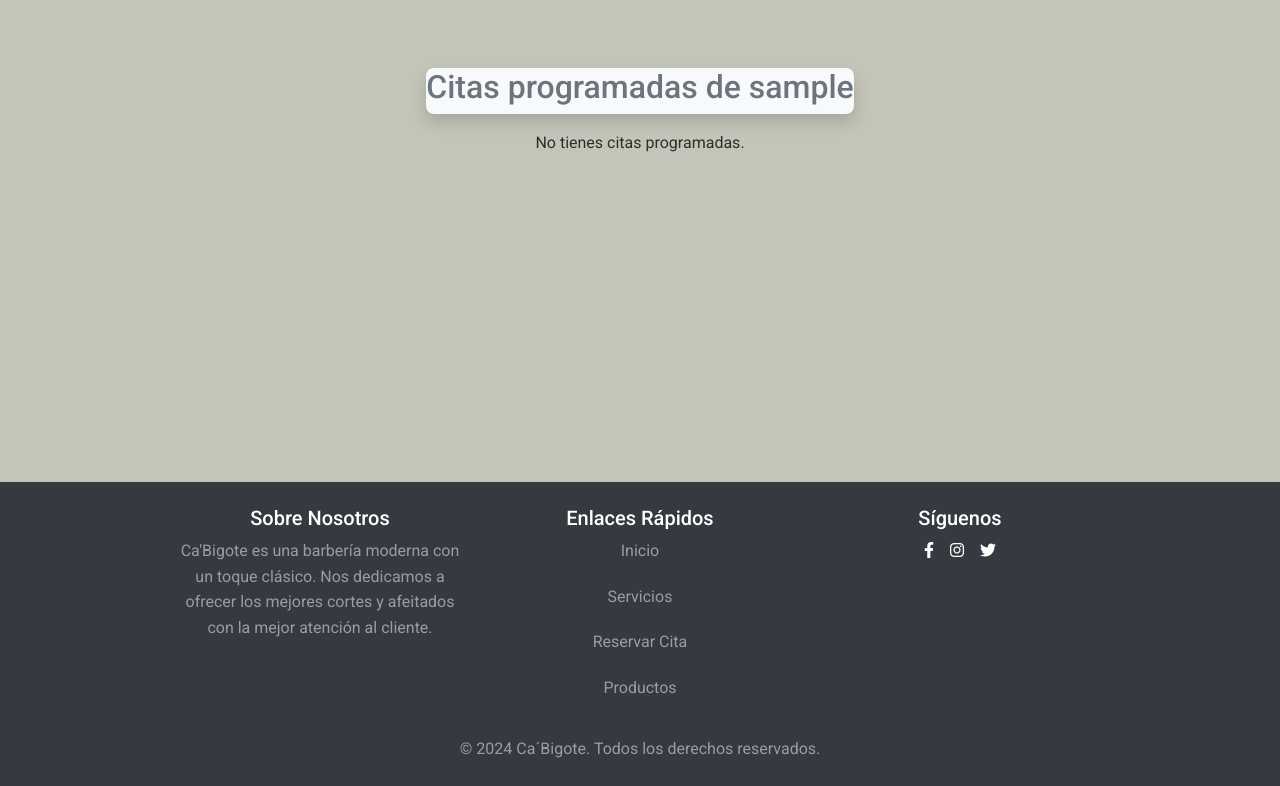
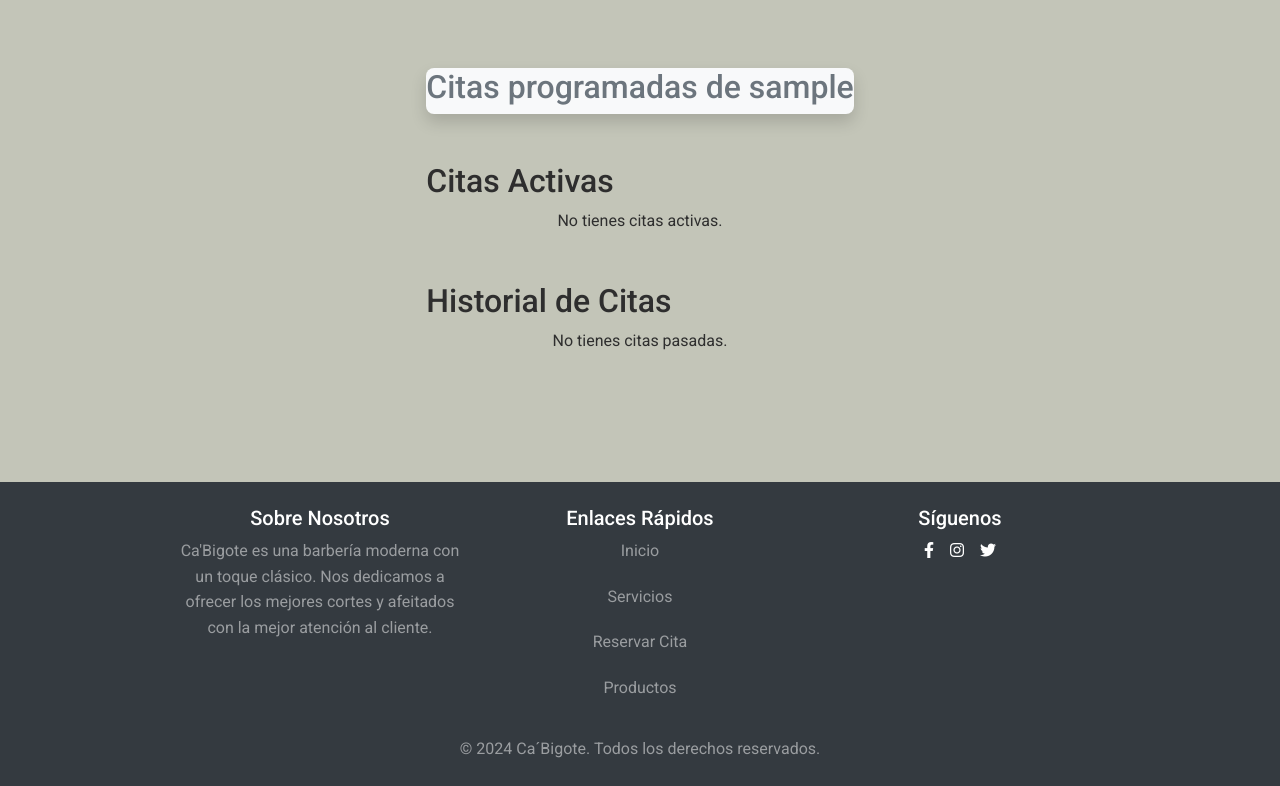
Before and after one commit to AmeriK88/Django-Barber-Webapp, a Django app: page /citas/ in a window 1280 px wide. Shown: the part 209-995 px from the top of the page. Run offline with Django 5.2, Linux system fonts and the light colour scheme; the visitor is signed in with stand-in values (Sample User, id 1); data that the repository does not hold is empty; some libraries are stand-ins or nearby versions; some web fonts are replaced.

Commit message:
fix&style: historial de citas mejorado + cambios en estilo titulos plantillas

```diff
--- a/citas/urls.py
+++ b/citas/urls.py
@@ -4,7 +4,6 @@ from django.contrib.auth import views as auth_views
 from .views import editar_perfil_usuario
 
 app_name = 'citas'
-
 
 urlpatterns = [
     path('', views.home, name='home'),
@@ -26,5 +25,4 @@ urlpatterns = [
     path('accounts/reset/done/', auth_views.PasswordResetCompleteView.as_view(), name='password_reset_complete'),
     path('perfil/editar/', editar_perfil_usuario, name='editar_perfil_usuario'),
     path('producto/<int:producto_id>/', views.detalle_producto, name='detalle_producto'),
-
 ]
--- a/citas/views.py
+++ b/citas/views.py
@@ -87,8 +87,10 @@ def reservar_cita(request):
 @login_required
 @handle_exceptions
 def ver_citas(request):
-    citas = Cita.objects.filter(usuario=request.user)
-    return render(request, 'citas/ver_citas.html', {'citas': citas})
+    citas_activas = Cita.objects.filter(usuario=request.user, fecha__gte=timezone.now())
+    citas_pasadas = Cita.objects.filter(usuario=request.user, fecha__lt=timezone.now())
+    return render(request, 'citas/ver_citas.html', {'citas_activas': citas_activas, 'citas_pasadas': citas_pasadas})
+
 
 @login_required
 @handle_exceptions
@@ -203,8 +205,9 @@ def detalle_producto(request, producto_id):
 @login_required
 @handle_exceptions
 def perfil_usuario(request):
-    citas = Cita.objects.filter(usuario=request.user)
-    return render(request, 'citas/perfil_usuario.html', {'citas': citas})
+    citas_activas = Cita.objects.filter(usuario=request.user, fecha__gte=timezone.now())
+    return render(request, 'citas/perfil_usuario.html', {'citas': citas_activas})
+
 
 @login_required
 @handle_exceptions
--- a/static/css/style.css
+++ b/static/css/style.css
@@ -129,6 +129,17 @@ li {
     text-align: center;
 }
 
+/* Tempalte titles */
+
+.main-title {
+    font-size: 2.5rem;
+    font-weight: bold;
+    color: #2c3e50;
+    text-transform: uppercase;
+    letter-spacing: 2px;
+    margin-bottom: 30px;
+}
+
 /* Card Styles */
 .card,
 .card-user-profile {
--- a/templates/citas/agregar_resena.html
+++ b/templates/citas/agregar_resena.html
@@ -4,7 +4,7 @@
 
 {% block content %}
 <div class="container mt-5">
-    <h1 class="mb-4">Añadir Reseña</h1>
+    <h1 class="mb-4 main-title">Añadir Reseña</h1>
 
     <div class="card mb-4">
         <div class="card-header">Formulario de Reseña</div>
--- a/templates/citas/imagenes.html
+++ b/templates/citas/imagenes.html
@@ -4,7 +4,7 @@
 
 {% block content %}
 <div class="container mt-5">
-    <div class="card shadow bg-light text-center text-secondary mb-5 mt-5">
+    <div class="card shadow bg-light text-center text-secondary mb-5 mt-5 main-title">
         <h1>Productos</h1>
     </div>
     <div class="row">
@@ -20,7 +20,7 @@
             </div>
         </div>
         {% empty %}
-        <p>No hay imagenes disponibles.</p>
+        <p>No hay productos disponibles.</p>
         {% endfor %}
     </div>
 </div>
--- a/templates/citas/perfil_usuario.html
+++ b/templates/citas/perfil_usuario.html
@@ -18,13 +18,13 @@
     </div>
     {% endif %}
 
-
-    <div class="container mt-3">
+    <div class="container mt-3 d-flex">
         <a href="{% url 'citas:editar_perfil_usuario' %}" class="btn btn-info btn-sm ml-2 mt-3">Editar Perfil</a>
+        <a href="{% url 'citas:ver_citas' %}" class="btn btn-secondary btn-sm ml-2 mt-3">Mis citas</a>
     </div>
 
     <div class="container mt-5">
-        <div class="card shadow bg-light text-center text-secondary mb-3" style="padding: 20px 20px;">
+        <div class="card shadow bg-light text-center text-secondary mb-3 main-title" style="padding: 20px 20px;">
             <h2>Perfil de Usuario</h2>
         </div>
             {% if citas %}
--- a/templates/citas/resenas.html
+++ b/templates/citas/resenas.html
@@ -4,11 +4,11 @@
 
 {% block content %}
 <div class="container mt-5">
-    <div class="card shadow bg-light text-center text-secondary mb-5">
+    <div class="card shadow bg-light text-center text-secondary mb-5 main-title">
         <h1>Reseñas</h1>
     </div>
 
-    <!-- Mostrar las reseñas existentes -->
+    <!-- Mostrar reseñas existentes -->
     <div class="mb-4">
         {% if resenas %}
             {% for resena in resenas %}
@@ -25,7 +25,7 @@
         {% endif %}
     </div>
 
-    <!-- Mostrar el formulario de reseñas solo si el usuario está autenticado -->
+    <!-- Mostrar formulario solo si el usuario está autenticado -->
     {% if user.is_authenticated %}
     <div class="container mt-5">
         <div class="card mb-4">
--- a/templates/citas/servicios.html
+++ b/templates/citas/servicios.html
@@ -4,7 +4,7 @@
 
 {% block content %}
 <div class="container mb-5 mt-5">
-    <div class="card shadow bg-light text-center text-secondary mb-3">
+    <div class="card shadow bg-light text-center text-secondary mb-3 main-title">
         <h1>Servicios</h1>
     </div>
     <div class="row  g-4">
--- a/templates/citas/ver_citas.html
+++ b/templates/citas/ver_citas.html
@@ -25,30 +25,35 @@
             <h2>Citas programadas de {{ user.username }}</h2>
         </div>
 
-        {% if citas %}
-        <h2 class="mt-5">Mis citas</h2>
-
-        <div class="row g-4">
-            {% if citas|length == 1 %}
-                <!-- Si solo hay una cita, ocupará todo el ancho del contenedor -->
-                <div class="col-12">
+        <!-- Sección de Citas Activas -->
+        <h2 class="mt-5">Citas Activas</h2>
+        {% if citas_activas %}
+            <div class="row g-4">
+                {% for cita in citas_activas %}
+                <div class="col-12 col-md-6 col-lg-4 mt-5">
                     <div class="card h-100 shadow-sm">
                         <div class="card-body d-flex flex-column">
-                            <h5 class="card-title">{{ citas.0.servicio.nombre }}</h5>
-                            <p class="card-text"><strong>Fecha:</strong> {{ citas.0.fecha }}</p>
-                            <p class="card-text"><strong>Hora:</strong> {{ citas.0.hora }}</p>
-                            <p class="card-text"><strong>Comentario:</strong> {{ citas.0.comentario }}</p>
-                            <div class="d-flex justify-content-between align-items-center mt-3">
-
-                                <a href="{% url 'citas:editar_cita' citas.0.id %}" class="btn btn-primary">Editar</a>
-
-                                <a href="{% url 'citas:eliminar_cita' citas.0.id %}" class="btn btn-danger">Eliminar</a>
+                            <h5 class="card-title">{{ cita.servicio.nombre }}</h5>
+                            <p class="card-text"><strong>Fecha:</strong> {{ cita.fecha }}</p>
+                            <p class="card-text"><strong>Hora:</strong> {{ cita.hora }}</p>
+                            <div class="mt-auto d-flex justify-content-between">
+                                <a href="{% url 'citas:editar_cita' cita.id %}" class="btn btn-primary">Editar</a>
+                                <a href="{% url 'citas:eliminar_cita' cita.id %}" class="btn btn-danger">Eliminar</a>
                             </div>
                         </div>
                     </div>
                 </div>
-            {% else %}
-                {% for cita in citas %}
+                {% endfor %}
+            </div>
+        {% else %}
+            <p class="text-center">No tienes citas activas.</p>
+        {% endif %}
+
+        <!-- Sección de Historial de Citas -->
+        <h2 class="mt-5">Historial de Citas</h2>
+        {% if citas_pasadas %}
+            <div class="row g-4">
+                {% for cita in citas_pasadas %}
                 <div class="col-12 col-md-6 col-lg-4 mt-5">
                     <div class="card h-100 shadow-sm">
                         <div class="card-body d-flex flex-column">
@@ -56,20 +61,13 @@
                             <p class="card-text"><strong>Fecha:</strong> {{ cita.fecha }}</p>
                             <p class="card-text"><strong>Hora:</strong> {{ cita.hora }}</p>
                             <p class="card-text"><strong>Comentario:</strong> {{ cita.comentario }}</p>
-                            <div class="mt-auto d-flex justify-content-between">
-
-                                <a href="{% url 'citas:editar_cita' cita.id %}" class="btn btn-primary">Editar</a>
-
-                                <a href="{% url 'citas:eliminar_cita' cita.id %}" class="btn btn-danger">Eliminar</a>
-                            </div>
                         </div>
                     </div>
                 </div>
                 {% endfor %}
-            {% endif %}
-        </div>
+            </div>
         {% else %}
-        <p class="text-center">No tienes citas programadas.</p>
+            <p class="text-center">No tienes citas pasadas.</p>
         {% endif %}
     </div>
 {% endblock %}
--- a/templates/registration/login.html
+++ b/templates/registration/login.html
@@ -3,7 +3,7 @@
 {% block title %}Login{% endblock %}
 
 {% block content %}
-<div class="card bg-white text-secondary text-center mb-5 mt-5">
+<div class="card bg-white text-secondary text-center mb-5 mt-5 main-title">
     <h2>Login</h2>
 </div>
 
--- a/templates/registration/register.html
+++ b/templates/registration/register.html
@@ -2,7 +2,7 @@
 {% load i18n %}
 
 {% block content %}
-<div class="card bg-white text-secondary text-center mb-5 mt-5">
+<div class="card bg-white text-secondary text-center mb-5 mt-5 main-title">
   <h2>Register</h2>
 </div>
 <form method="post">
```
Also changed, not shown: templates/403.html (+11 -13 lines), templates/404.html (+11 -13 lines), templates/500.html (+11 -13 lines).
